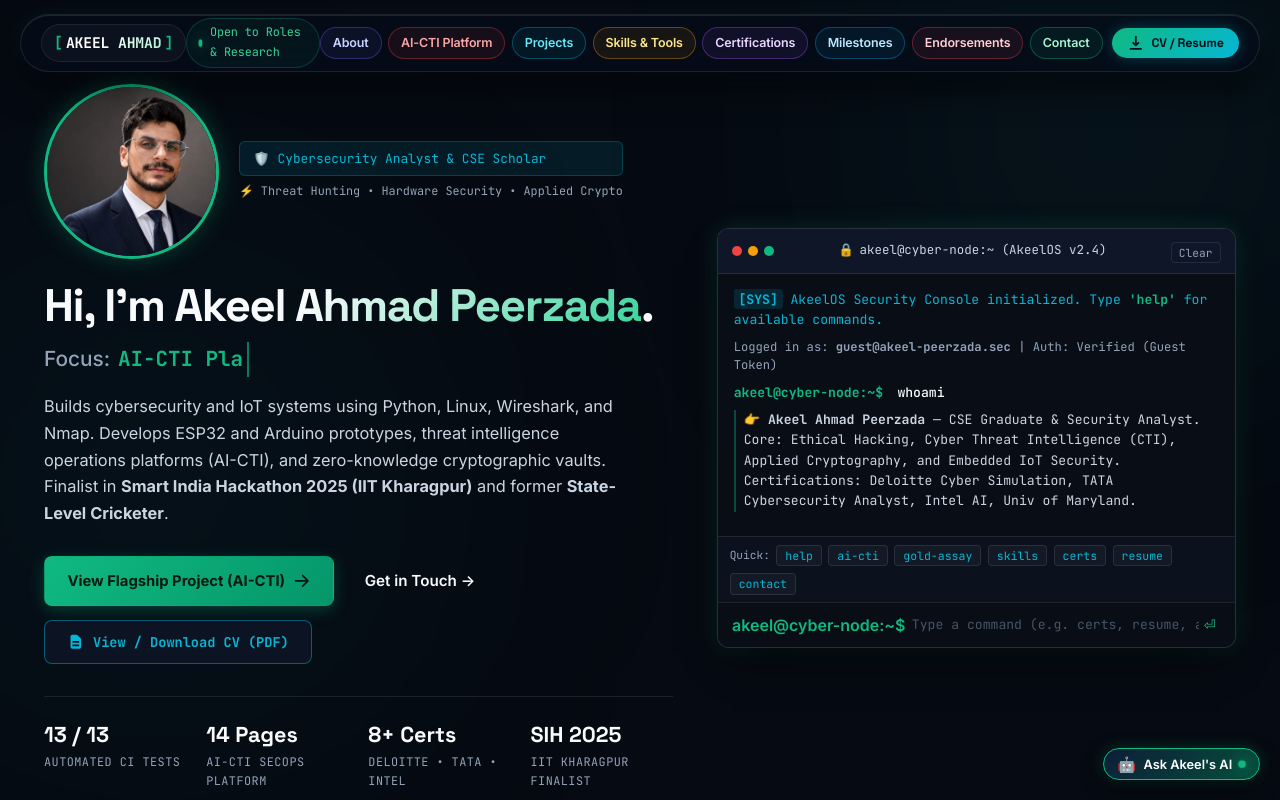
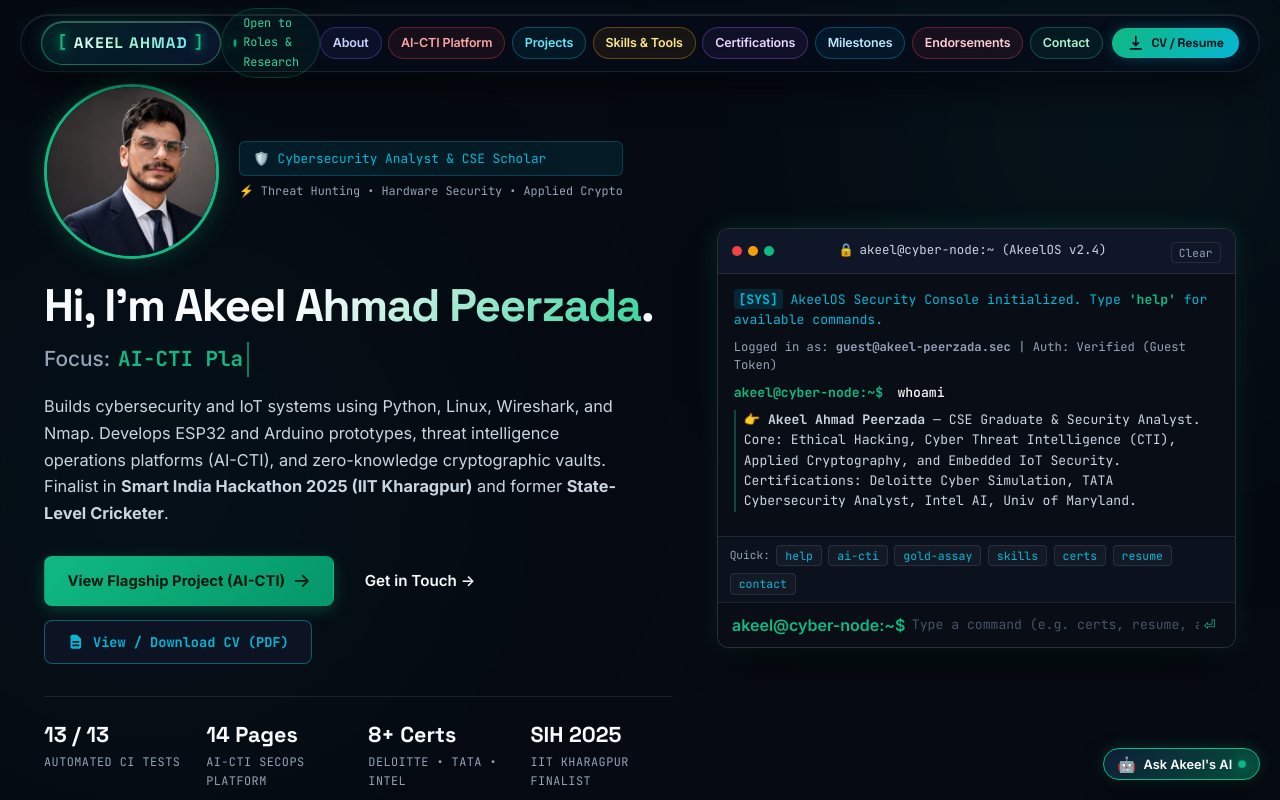
Before and after one commit to AKEEL-AHMAD/portfolio, a website: page index.html in a window 1280 px wide. Shown: the top 800 px of the page. Drawn offline with Linux system fonts and the light colour scheme.

Commit message:
Elevate [ AKEEL AHMAD ] brand logo with holographic gradient animation, laser glowing brackets, and light sweep sheen

```diff
--- a/styles.css
+++ b/styles.css
@@ -292,42 +292,97 @@ body {
   box-shadow: 0 20px 40px rgba(0, 0, 0, 0.8), 0 0 30px rgba(16, 185, 129, 0.12);
 }
 
+/* ==========================================================================
+   ULTRA-LUXURY CYBER BRAND LOGO [ AKEEL AHMAD ]
+   ========================================================================== */
 .brand-logo {
   font-family: var(--font-mono);
-  font-size: 0.92rem;
-  font-weight: 700;
-  color: var(--text-primary);
+  font-size: 0.95rem;
+  font-weight: 800;
   text-decoration: none;
   display: inline-flex;
   align-items: center;
-  gap: 0.2rem;
-  letter-spacing: -0.01em;
+  gap: 0.35rem;
+  letter-spacing: 0.06em;
   white-space: nowrap;
   flex-shrink: 0;
-  padding: 0.35rem 0.75rem;
-  background: rgba(255, 255, 255, 0.03);
-  border: 1px solid rgba(255, 255, 255, 0.08);
+  padding: 0.42rem 0.95rem;
+  background: linear-gradient(135deg, rgba(16, 185, 129, 0.14) 0%, rgba(6, 182, 212, 0.1) 50%, rgba(99, 102, 241, 0.1) 100%);
+  border: 1px solid rgba(52, 211, 153, 0.45);
   border-radius: 999px;
-  transition: all var(--transition-fast);
+  position: relative;
+  overflow: hidden;
+  box-shadow: 0 4px 20px rgba(0, 0, 0, 0.6), inset 0 1px 0 rgba(255, 255, 255, 0.25), 0 0 16px rgba(16, 185, 129, 0.25);
+  transition: all 0.35s cubic-bezier(0.16, 1, 0.3, 1);
+}
+
+/* Luminous animated background sheen beam */
+.brand-logo::before {
+  content: '';
+  position: absolute;
+  top: -50%;
+  left: -100%;
+  width: 60%;
+  height: 200%;
+  background: linear-gradient(90deg, transparent, rgba(255, 255, 255, 0.28), transparent);
+  transform: rotate(25deg);
+  transition: all 0.75s ease;
+  animation: logoSheenSweep 5s infinite;
+  pointer-events: none;
+}
+
+@keyframes logoSheenSweep {
+  0%, 70% { left: -100%; opacity: 0; }
+  75% { opacity: 1; }
+  100% { left: 200%; opacity: 0; }
 }
 
 .brand-logo:hover {
-  background: rgba(16, 185, 129, 0.1);
-  border-color: var(--color-emerald);
-  box-shadow: 0 0 15px rgba(16, 185, 129, 0.3);
-  transform: scale(1.02);
-}
-
+  background: linear-gradient(135deg, rgba(16, 185, 129, 0.25) 0%, rgba(6, 182, 212, 0.2) 50%, rgba(99, 102, 241, 0.2) 100%);
+  border-color: #34d399;
+  box-shadow: 0 8px 30px rgba(0, 0, 0, 0.8), inset 0 1px 0 rgba(255, 255, 255, 0.4), 0 0 25px rgba(16, 185, 129, 0.55), 0 0 35px rgba(6, 182, 212, 0.35);
+  transform: translateY(-2px) scale(1.04);
+}
+
+.brand-logo:hover::before {
+  left: 200%;
+  transition: all 0.5s ease;
+}
+
+/* Glowing Neon Cyber Brackets */
 .brand-bracket {
   color: var(--color-emerald);
+  font-size: 1.05rem;
+  font-weight: 900;
+  text-shadow: 0 0 10px rgba(16, 185, 129, 0.85), 0 0 20px rgba(16, 185, 129, 0.45);
+  transition: all 0.3s ease;
+  user-select: none;
+}
+
+.brand-logo:hover .brand-bracket {
+  color: #34d399;
+  text-shadow: 0 0 14px rgba(52, 211, 153, 1), 0 0 25px rgba(6, 182, 212, 0.85);
+  transform: scale(1.15);
+}
+
+/* Holographic animated gradient typography */
+.brand-text {
+  font-family: var(--font-heading);
   font-weight: 800;
-}
-
-.brand-text {
-  background: linear-gradient(135deg, #ffffff 40%, #a7f3d0 100%);
+  letter-spacing: 0.08em;
+  background: linear-gradient(90deg, #ffffff 0%, #a7f3d0 35%, #67e8f9 70%, #ffffff 100%);
+  background-size: 200% auto;
   -webkit-background-clip: text;
   -webkit-text-fill-color: transparent;
+  animation: textGradientShift 4s ease infinite;
   white-space: nowrap;
+  display: inline-block;
+}
+
+@keyframes textGradientShift {
+  0% { background-position: 0% 50%; }
+  50% { background-position: 100% 50%; }
+  100% { background-position: 0% 50%; }
 }
 
 .accent-dot {
```
